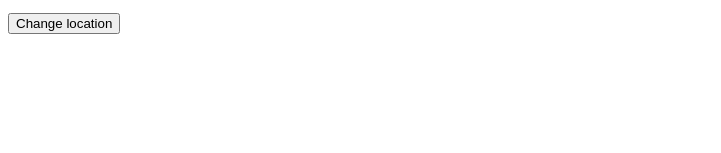
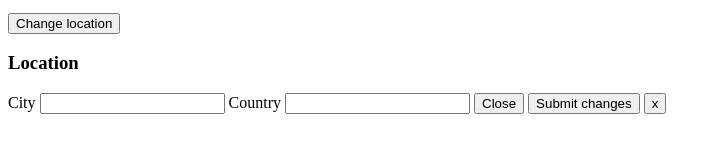
Before and after one commit to BartlomiejMogielnicki/weather-app, a plain HTML site: page index.html in a window 1280 px wide. Shown: the part 283-436 px from the top of the page, without its empty margins (0-721 px from the left). Drawn offline with Linux system fonts and the light colour scheme.

Commit message:
Add location modal structure

```diff
--- a/index.html
+++ b/index.html
@@ -21,7 +21,18 @@
             <li>Wind: From the SSE at 6.0 MPH</li>
         </ul>
         <button class="changeBtn" id="changeBtn">Change location</button>
-
+    </div>
+    <div class="location-modal">
+        <form class="location-form" id="location-form">
+            <h3>Location</h3>
+            <label for="city">City</label>
+            <Input type="text" id="city"></Input>
+            <label for="country">Country</label>
+            <Input type="text" id="country"></Input>
+            <button>Close</button>
+            <button>Submit changes</button>
+            <button>x</button>
+        </form>
     </div>
 
     <script src="./js/storage.js"></script>
```
